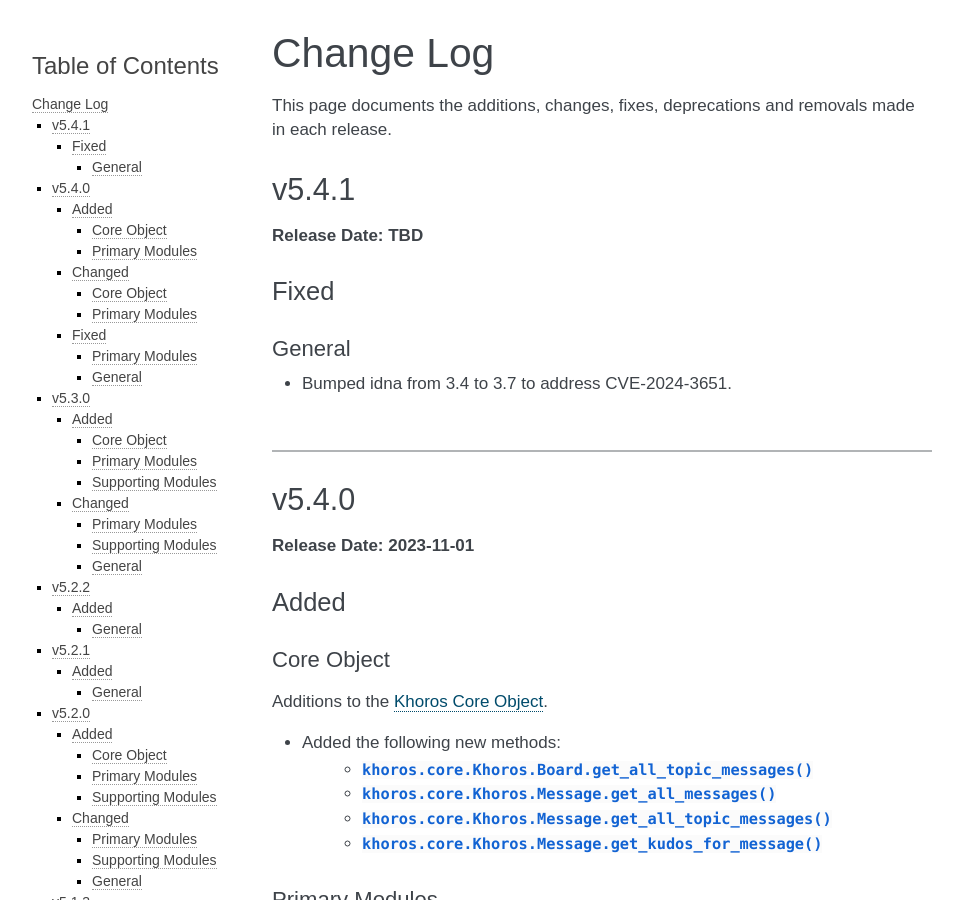
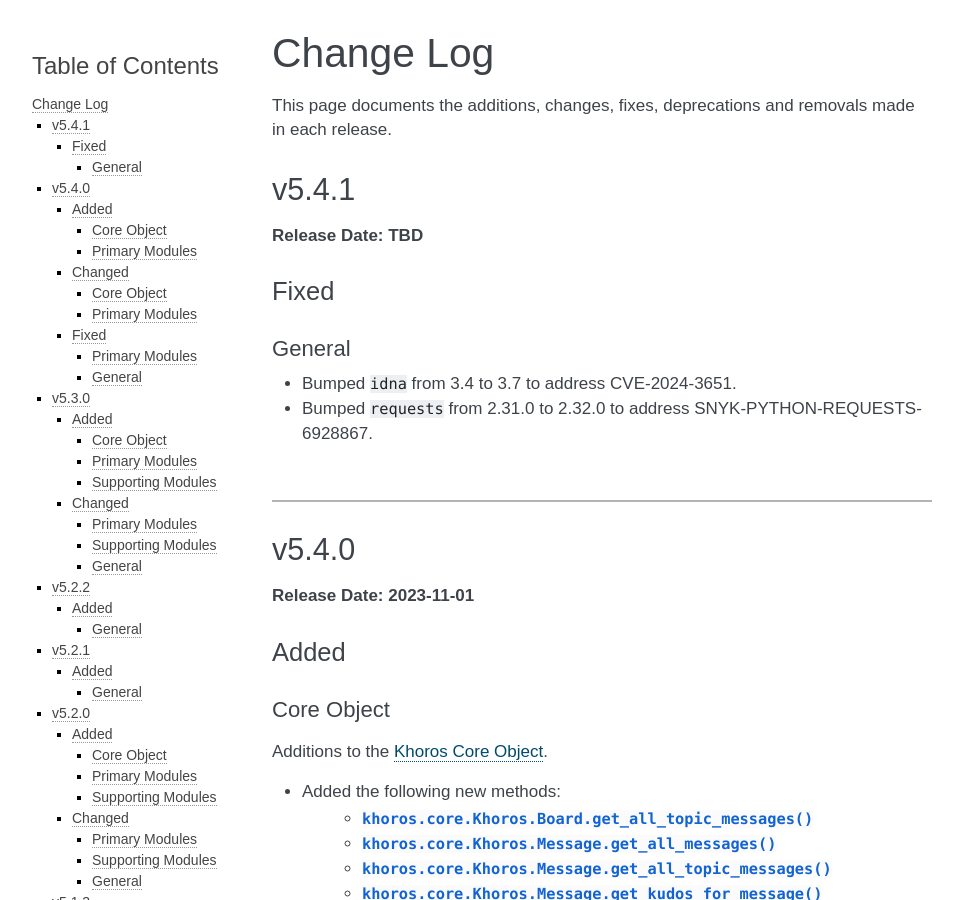
Before and after one commit to jeffshurtliff/khoros, a Sphinx documentation site: the page built from docs/changelog.rst, in a window 1280 px wide and 900 px high. Shown: the whole window, without its empty margins (148-1111 px from the left). Built offline with Sphinx 7.4.7, drawn with Linux system fonts in a browser that asks for light colours.

Commit message:
Updated changelog with latest changes for v5.4.1

```diff
--- a/docs/changelog.rst
+++ b/docs/changelog.rst
@@ -13,7 +13,8 @@
 
 General
 -------
-* Bumped idna from 3.4 to 3.7 to address CVE-2024-3651.
+* Bumped ``idna`` from 3.4 to 3.7 to address CVE-2024-3651.
+* Bumped ``requests`` from 2.31.0 to 2.32.0 to address SNYK-PYTHON-REQUESTS-6928867.
 
 |
 
```
